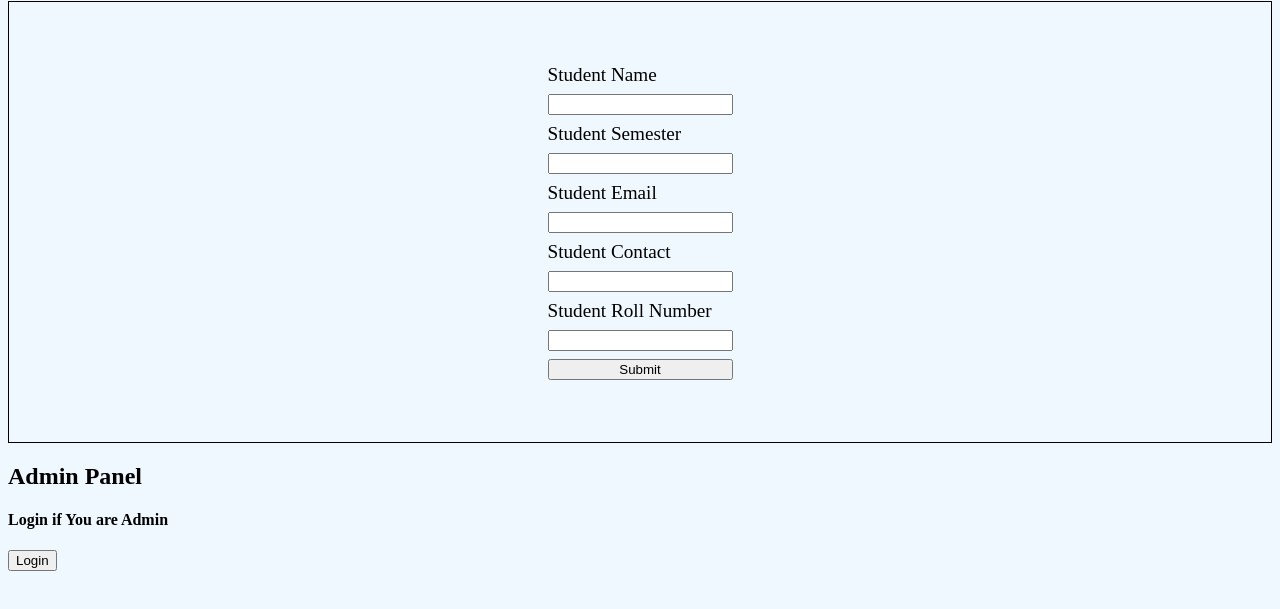
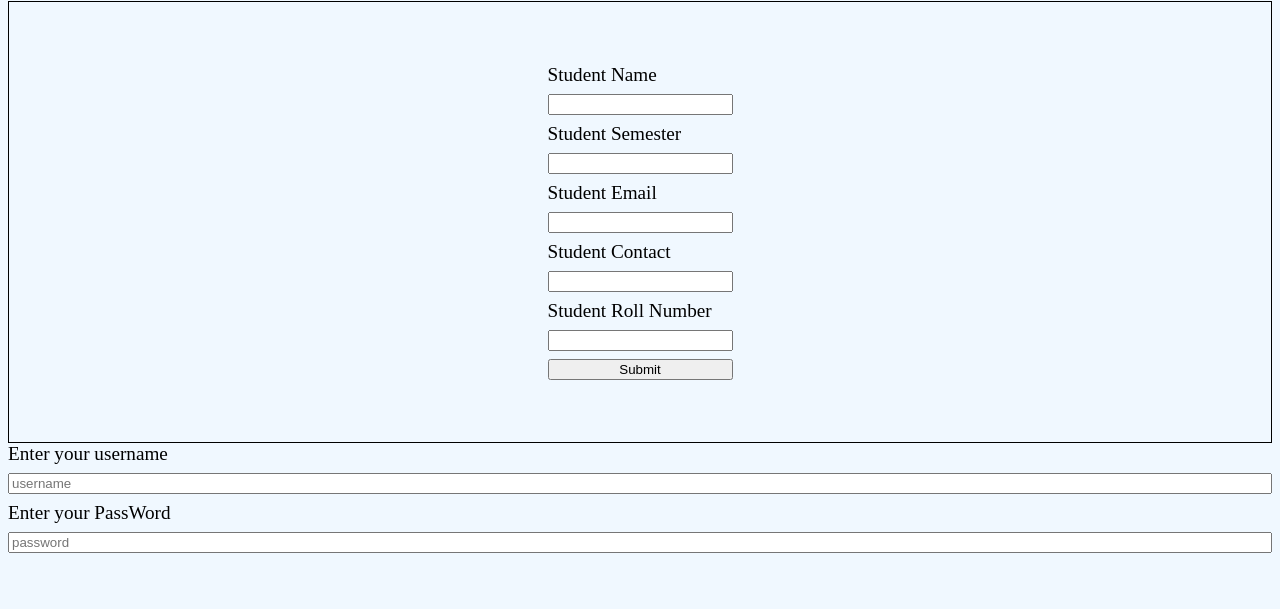
Before and after one commit to moinkhan1225/StudentRegistrationForm, a website: page index.html in a window 1280 px wide. Shown: the part 79-688 px from the top of the page. Drawn offline with Linux system fonts and the light colour scheme.

Commit message:
adding Form for Admin Panel

```diff
--- a/index.html
+++ b/index.html
@@ -34,9 +34,13 @@
         </form>
     </container>
     <section>
-        <h2>Admin Panel</h2>
-        <h4>Login if You are Admin</h4>
-        <button action="id/adminpanel" method="GET">Login</button>
+        <form action="/adminpanel" method="POST">
+            <label for="input_username">Enter your username</label>
+            <input id="input_username" type="text" name="username" placeholder="username"/>
+
+            <label for="input_password">Enter your PassWord</label>
+            <input id="input_password" type="password" name="password" placeholder="password"/>
+        </form>
     </section>
 </body>
 </html>
```
